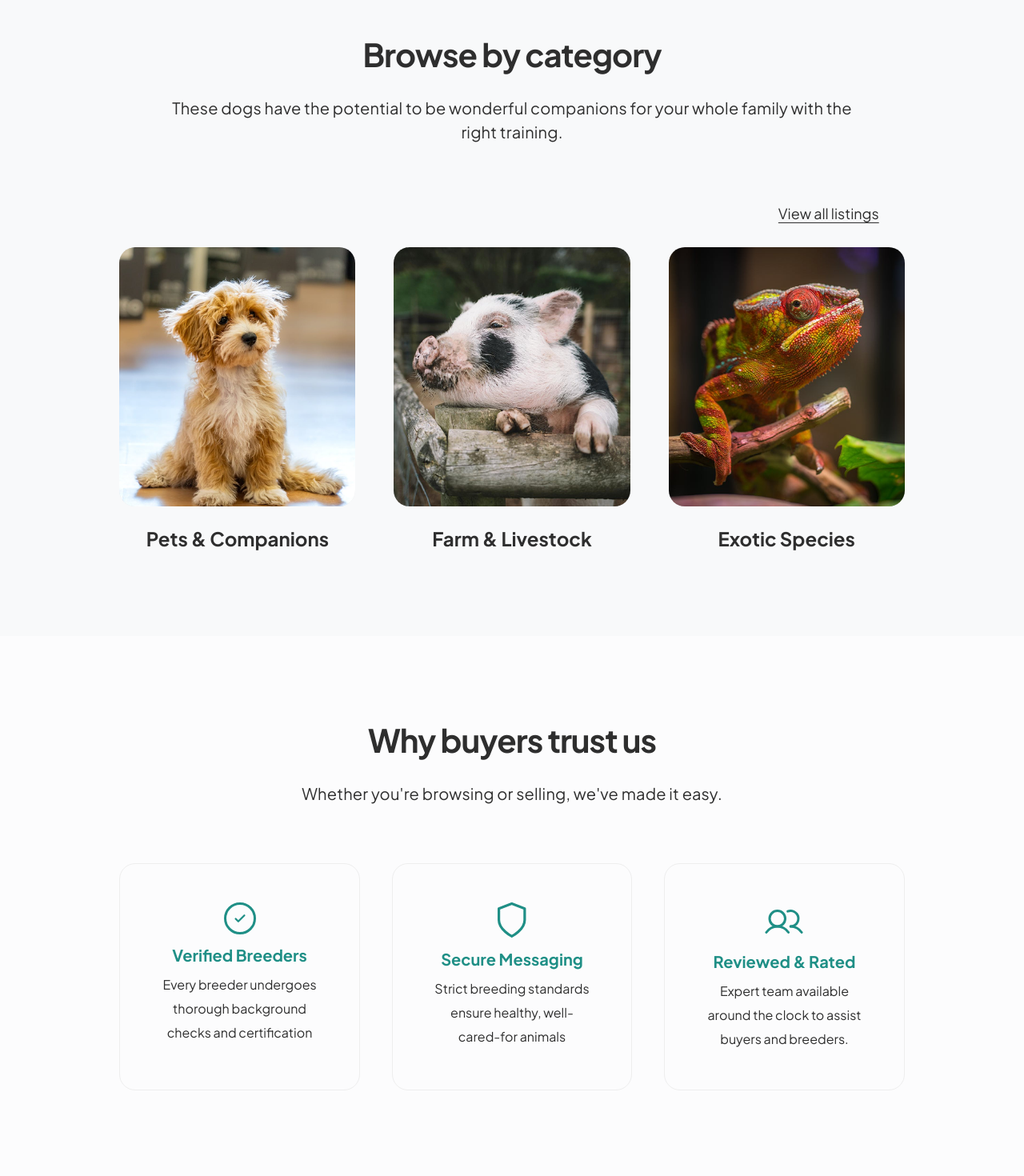
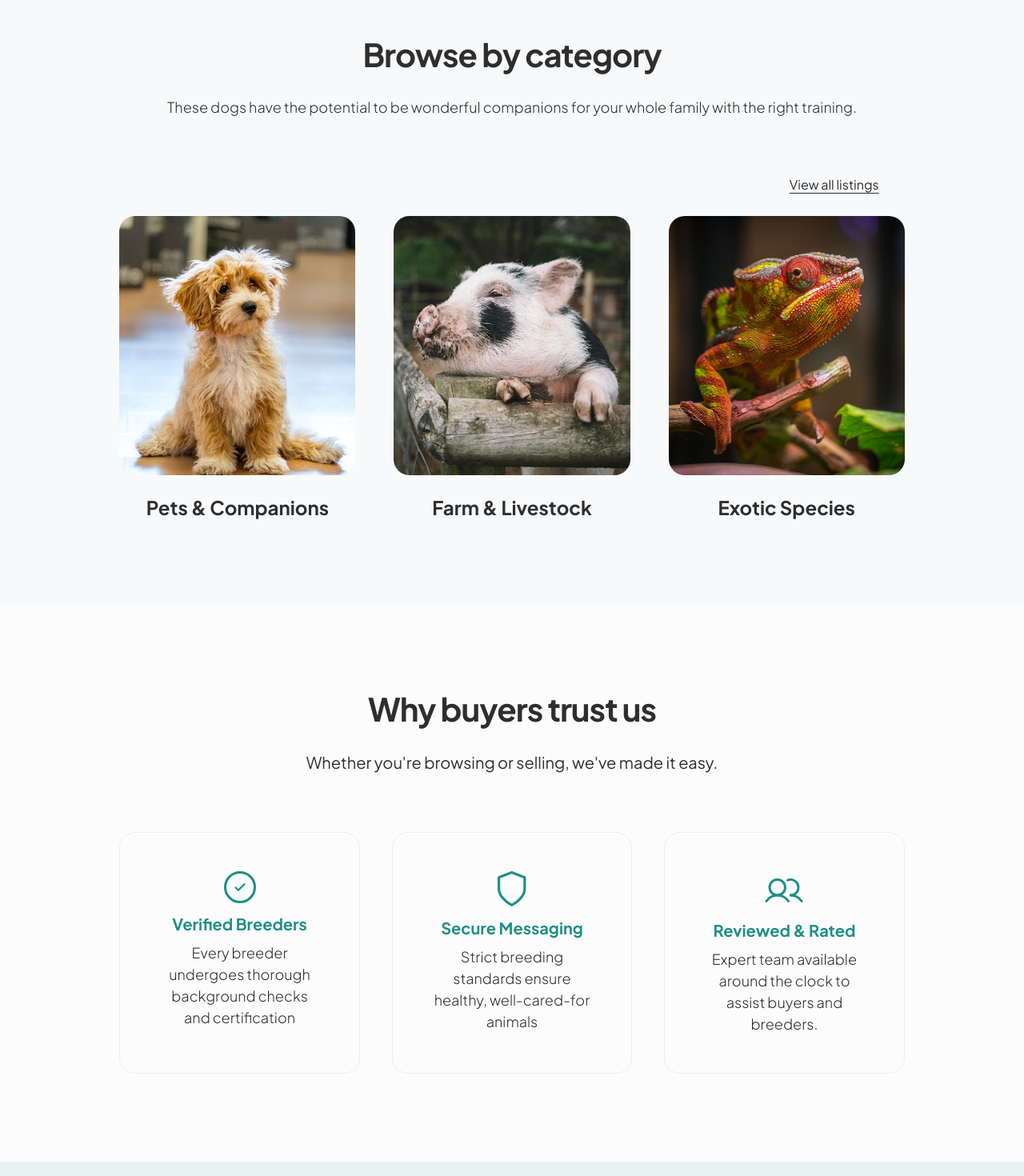
Before and after one commit to NH-Shohan/pets-plus, a Next.js app: page / in a window 1280 px wide. Shown: the part 720-2190 px from the top of the page at 80% size. Built offline with nearby package versions, Linux system fonts and the light colour scheme.

Commit message:
feat: introduce new typography utility classes and apply them across various components.

```diff
--- a/src/app/globals.css
+++ b/src/app/globals.css
@@ -55,6 +55,42 @@ body {
     @apply font-jakarta;
     font-size: max(18px, 1.25vw);
     line-height: 1;
+  }
+
+  .text-body-large {
+    @apply font-jakarta;
+    font-size: max(20px, 1.042vw);
+    line-height: 1.5;
+  }
+  .text-body-large-vietnam {
+    @apply font-vietnam! font-extrabold!;
+    font-size: max(20px, 1.042vw);
+    line-height: 1.5;
+  }
+  .text-body-medium {
+    @apply font-jakarta font-light;
+    font-size: max(18px, 0.938vw);
+    line-height: 1.5;
+  }
+  .text-body-medium-vietnam {
+    @apply font-vietnam font-light;
+    font-size: max(18px, 0.938vw);
+    line-height: 1.5;
+  }
+  .text-body-base {
+    @apply font-jakarta;
+    font-size: max(16px, 0.833vw);
+    line-height: 1.5;
+  }
+  .text-body-small {
+    @apply font-jakarta;
+    font-size: max(14px, 0.729167vw);
+    line-height: 1.5;
+  }
+  .text-body-small-vietnam {
+    @apply font-vietnam font-light;
+    font-size: max(14px, 0.729167vw);
+    line-height: 1.5;
   }
 
   .text-hero-tertiary {
@@ -247,76 +283,6 @@ body {
   }
 
   /* Body Text - Responsive */
-  .text-body-large {
-    @apply font-jakarta font-normal;
-    letter-spacing: 0;
-    font-size: 16px;
-    line-height: 26px;
-  }
-
-  @media (min-width: 640px) {
-    .text-body-large {
-      font-size: 18px;
-      line-height: 28px;
-    }
-  }
-
-  @media (min-width: 1024px) {
-    .text-body-large {
-      font-size: 24px;
-      line-height: 34px;
-    }
-  }
-
-  .text-body-medium {
-    @apply font-jakarta font-normal text-center;
-    letter-spacing: 0.01em;
-    font-size: 14px;
-    line-height: 24px;
-  }
-
-  @media (min-width: 640px) {
-    .text-body-medium {
-      font-size: 16px;
-      line-height: 26px;
-    }
-  }
-
-  @media (min-width: 1024px) {
-    .text-body-medium {
-      font-size: 20px;
-      line-height: 30px;
-    }
-  }
-
-  .text-body-small {
-    @apply font-jakarta  text-center;
-    letter-spacing: 0;
-    font-size: 14px;
-    line-height: 24px;
-  }
-
-  @media (min-width: 1024px) {
-    .text-body-small {
-      font-size: 18px;
-      line-height: 30px;
-    }
-  }
-
-  .text-body-base {
-    @apply font-jakarta;
-    letter-spacing: 0;
-    font-size: 14px;
-    line-height: 24px;
-  }
-
-  @media (min-width: 1024px) {
-    .text-body-base {
-      font-size: 16px;
-      line-height: 30px;
-    }
-  }
-
   .text-body-xs {
     @apply font-jakarta;
     letter-spacing: 0;
--- a/src/app/layout.tsx
+++ b/src/app/layout.tsx
@@ -1,5 +1,5 @@
+import Footer from "@/components/layout/Footer";
 import Navbar from "@/components/layout/Navbar";
-import Footer from "@/components/layout/Footer";
 import type { Metadata } from "next";
 import { Be_Vietnam_Pro, Plus_Jakarta_Sans } from "next/font/google";
 import "./globals.css";
@@ -31,7 +31,7 @@ export default function RootLayout({
   return (
     <html lang="en">
       <body
-        className={`${plusJakartaSans.variable} ${beVietnamPro.variable} antialiased`}
+        className={`${plusJakartaSans.variable} ${beVietnamPro.variable} antialiased text-foreground`}
       >
         <Navbar />
         <main>{children}</main>
--- a/src/components/sections/BreederCTA.tsx
+++ b/src/components/sections/BreederCTA.tsx
@@ -29,7 +29,7 @@ const BreederCTA = () => {
             <h2 className="section-title--medium">
               Are you a responsible breeder?
             </h2>
-            <p className="text-body-medium text-left!">
+            <p className="text-body-large">
               We&apos;d love to invite you to join our community of trusted
               breeders. We only list screened breeders and help connect you
               directly with educated, serious buyers.
--- a/src/components/sections/Categories.tsx
+++ b/src/components/sections/Categories.tsx
@@ -38,7 +38,7 @@ export default function Categories() {
         <div className="flex justify-end mb-[27px] mr-8">
           <Link
             href="/"
-            className="text-body-small text-foreground underline underline-offset-4 hover:text-primary transition-colors"
+            className="text-body-base text-foreground underline underline-offset-4 hover:text-primary transition-colors"
           >
             View all listings
           </Link>
--- a/src/components/sections/HowItWorks.tsx
+++ b/src/components/sections/HowItWorks.tsx
@@ -52,12 +52,10 @@ export default function HowItWorks() {
               </div>
 
               {/* Title */}
-              <h3 className="card-title-large text-foreground mb-3">
-                {step.title}
-              </h3>
+              <h3 className="text-display-small mb-3">{step.title}</h3>
 
               {/* Description */}
-              <p className="text-body-base text-foreground max-w-[340px] w-full">
+              <p className="text-body-base max-w-[450px] w-full">
                 {step.description}
               </p>
             </div>
--- a/src/components/sections/Newsletter.tsx
+++ b/src/components/sections/Newsletter.tsx
@@ -9,7 +9,7 @@
 
 const Newsletter = () => {
   return (
-    <section className="bg-white section-padding-bottom font-jakarta">
+    <section className="bg-white section-padding-bottom">
       <div className="main-container">
         <div className="relative bg-primary rounded-[20px] px-6 py-16 sm:px-8 sm:py-20 md:px-16 md:py-24 text-center text-white shadow-2xl shadow-teal-900/10">
           <div className="relative z-10 max-w-2xl mx-auto space-y-4">
@@ -17,32 +17,32 @@ const Newsletter = () => {
               <h2 className="section-title--medium ">
                 Never miss a new listing
               </h2>
-              <p className="text-body-medium">
+              <p className="text-body-medium-vietnam">
                 Be the first to know when verified breeders list new pets
               </p>
             </div>
 
             <form
-              className="mt-8 max-w-2xl mx-auto"
+              className="mt-8 max-w-3xl mx-auto"
               onSubmit={(e) => e.preventDefault()}
             >
               <div className="relative flex flex-col sm:flex-row items-center p-1 pr-[5px] bg-white rounded-2xl sm:rounded-full">
                 <input
                   type="email"
                   placeholder="Email Address"
-                  className="w-full sm:flex-1 px-8 py-4 bg-transparent text-foreground placeholder-foreground outline-none text-body-small text-left!"
+                  className="w-full sm:flex-1 px-8 py-3 bg-transparent placeholder-foreground outline-none text-body-medium-vietnam text-left!"
                   required
                 />
                 <button
                   type="submit"
-                  className="w-full sm:w-auto px-10 h-[60px] bg-primary text-white font-black rounded-xl sm:rounded-full uppercase tracking-wider text-xl transition-transform active:scale-95"
+                  className="w-full sm:w-auto px-10 h-[60px] bg-primary text-white rounded-xl sm:rounded-full uppercase tracking-wider text-body-large-vietnam transition-transform active:scale-95"
                 >
                   SUBSCRIBE
                 </button>
               </div>
             </form>
 
-            <p className="text-accent-small opacity-80 pt-2 max-w-[624px] mx-auto">
+            <p className="text-body-small-vietnam pt-2 max-w-[624px] mx-auto">
               We respect your privacy. Your email address will only be used to
               send you updates and offers. We do not sell or share your
               information with third parties.
--- a/src/components/sections/WhyTrustUs.tsx
+++ b/src/components/sections/WhyTrustUs.tsx
@@ -62,7 +62,7 @@ export default function WhyTrustUs() {
               </h3>
 
               {/* Description */}
-              <p className="text-body-base text-foreground max-w-[300px] w-full">
+              <p className="text-body-medium max-w-[470px] w-full">
                 {feature.description}
               </p>
             </div>
--- a/src/components/ui/SectionHeader.tsx
+++ b/src/components/ui/SectionHeader.tsx
@@ -24,7 +24,7 @@ export default function SectionHeader({
   title,
   description,
   headingClassName = "section-title",
-  descriptionClassName = "text-body-medium",
+  descriptionClassName = "text-body-large",
   containerClassName = "",
 }: SectionHeaderProps) {
   return (
@@ -32,11 +32,11 @@ export default function SectionHeader({
       className={`flex flex-col items-center text-center heading-bottom-padding mb-12! lg:mb-18! ${containerClassName}`}
     >
       <h2
-        className={`${headingClassName} text-foreground heading-bottom-padding font-extrabold tracking-tight`}
+        className={`${headingClassName} heading-bottom-padding font-extrabold tracking-tight`}
       >
         {title}
       </h2>
-      <p className={`${descriptionClassName} text-foreground`}>{description}</p>
+      <p className={`${descriptionClassName}`}>{description}</p>
     </div>
   );
 }
```
